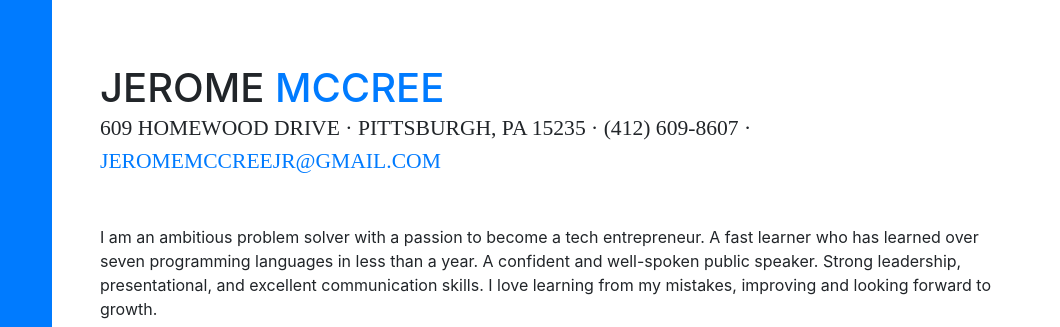
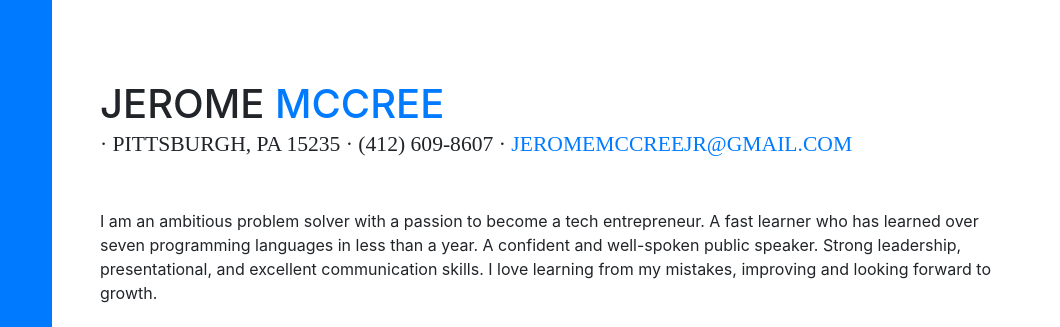
Before and after one commit to Moder5565/Resume, a website with bundled scripts: page index.html in a window 1280 px wide. Shown: the part 155-482 px from the top of the page, 220-1280 px from the left. Built offline with nearby package versions, Linux system fonts and the light colour scheme; a web font is replaced by a local one.

Commit message:
Update index.html

```diff
--- a/index.html
+++ b/index.html
@@ -71,7 +71,7 @@
           <h1 class="mb-0">Jerome
             <span class="text-primary">McCree</span>
           </h1>
-          <div class="subheading mb-5"> 609 Homewood Drive · Pittsburgh, PA 15235 · (412) 609-8607 ·
+          <div class="subheading mb-5">· Pittsburgh, PA 15235 · (412) 609-8607 ·
             <a href="mailto:Jeromemccreejr@gmail.com">Jeromemccreejr@gmail.com</a>
           </div>
           <p class="mb-5">I am an ambitious problem solver with a passion to become a tech entrepreneur. A fast learner who has learned over seven programming languages in less than a year. A confident and well-spoken public speaker. Strong leadership, presentational, and excellent communication skills. I love learning from my mistakes, improving and looking forward to growth.</p>
```
